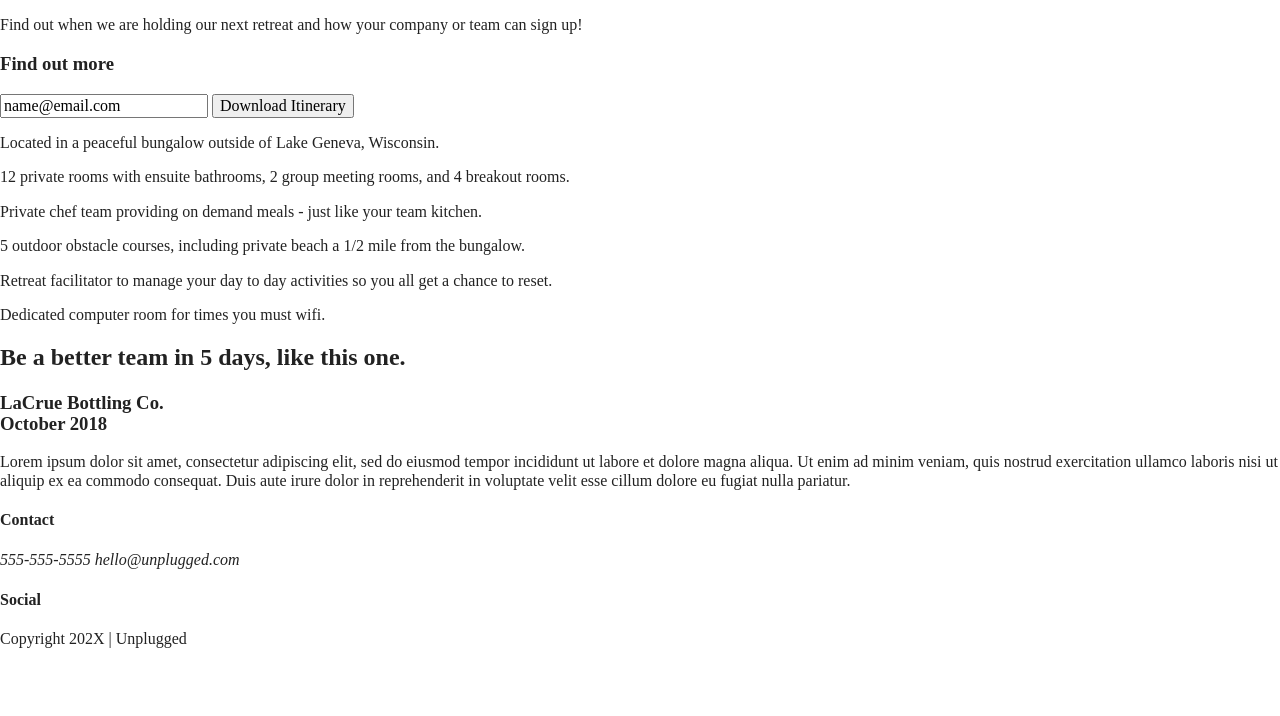
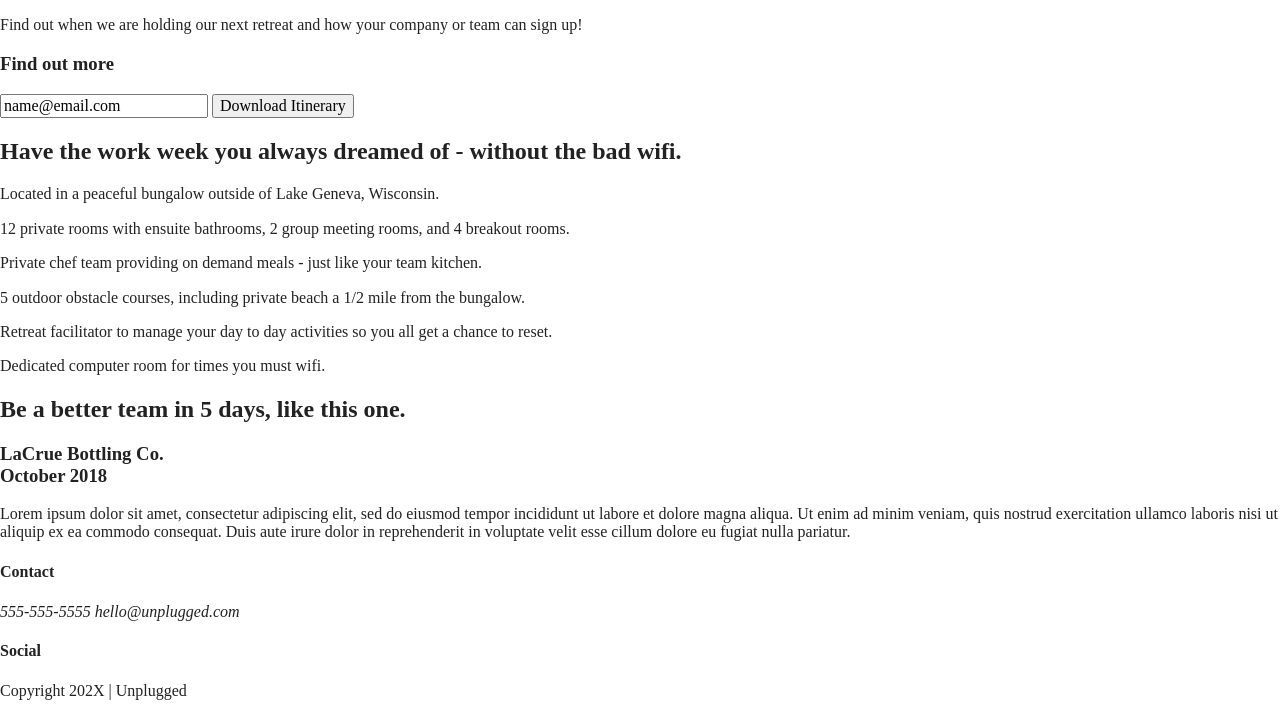
Before and after one commit to cerazo87/unplugged-website-pt3, a website built with Parcel: page index.html in a window 1280 px wide. Shown: the part 192-908 px from the top of the page. Before the commit the page ends 857 px from the top, so only its background shows below. Built offline with nearby package versions, Linux system fonts and the light colour scheme.

Commit message:
Added more code to homepage

```diff
--- a/index.html
+++ b/index.html
@@ -79,7 +79,9 @@
     <!--PREVIOUS RETREATS-->
     <section class="features">
       <div class="content-wrapper">
+        <h2>Have the work week you always dreamed of - without the bad wifi.</h2>
         <!-- Add your Features content here -->
+        <div class="features-items">
           <article>
             <p class="fontawesome-icon"></p>
             <p class="features-item-description">Located in a peaceful bungalow outside of Lake Geneva, Wisconsin.</p>
@@ -105,20 +107,20 @@
                   <p class="fontawesome-icon"></p>
                   <p class="features-item-description">Dedicated computer room for times you must wifi.</p>
                 </article>
-              <article>
-                <h2 class="fontawesome-icon"></h2>
-                <h2 class="features-item-description">Be a better team in 5 days, like this one.</h2>
-              </article>
+        </div>
       </div>
     </section>
     <section class="reviews">
       <div class="content-wrapper">
+        <h2>Be a better team in 5 days, like this one.</h2>
+        <article>
           <h3>LaCrue Bottling Co. <br> October 2018</h3>
           <p> Lorem ipsum dolor sit amet, consectetur adipiscing elit, sed do eiusmod tempor incididunt ut labore et
             dolore magna aliqua. Ut enim ad minim veniam, quis nostrud exercitation ullamco laboris nisi ut aliquip ex
             ea commodo consequat. Duis aute irure dolor in reprehenderit in voluptate velit esse cillum dolore eu fugiat
             nulla pariatur.
           </p>
+        </article>
       </div>
     </section>
   </main>
```
Lines whose indentation alone changed are shown as unchanged.
